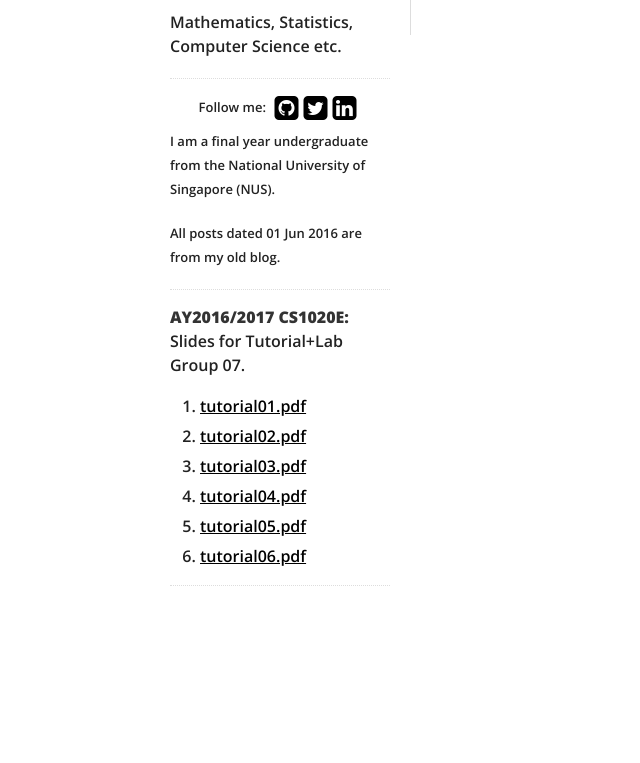
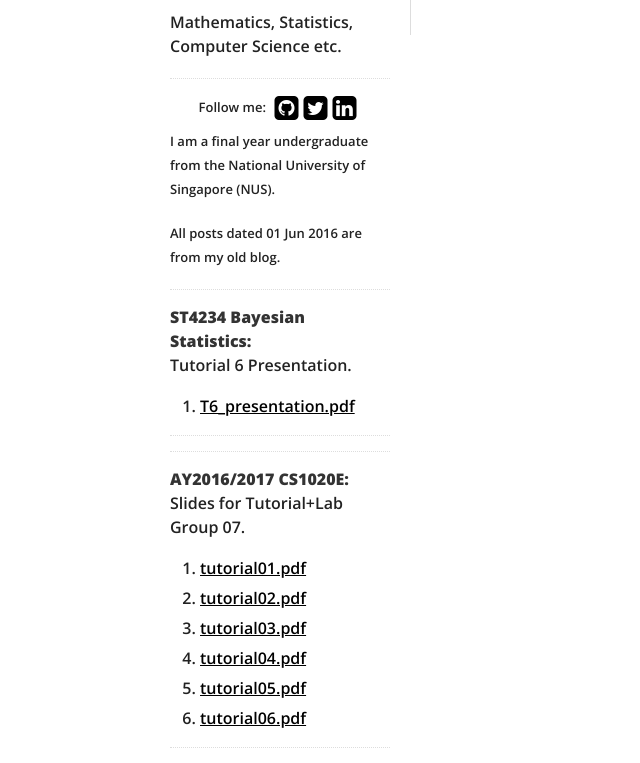
Before and after one commit to Wentong-DST/Wentong-DST.github.io, a Jekyll site: the page built from index.html, in a window 1280 px wide, cut to the strip 397-1160 px from the top of the page. Shown: the whole strip, without its empty margins (0-640 px from the left). Built offline with Jekyll 4.4.1, drawn with Linux system fonts in a browser that asks for light colours; nearby versions of some CDN libraries; before the commit the page ends 998 px from its top, so only the background shows below that.

Commit message:
bayesian stats presentation included

```diff
--- a/_includes/sidebar.html
+++ b/_includes/sidebar.html
@@ -22,6 +22,16 @@
   </div>
   <div id="bio">
     <p>
+    <strong>ST4234 Bayesian Statistics:</strong>
+    <br>
+    Tutorial 6 Presentation.
+    <ol>
+        <li><a href="/pdf/T6_presentation.pdf"><u>T6_presentation.pdf</u></a></li>
+    </ol>
+    </p>
+  </div>
+  <div id="bio">
+    <p>
     <strong>AY2016/2017 CS1020E:</strong>
     <br>
     Slides for Tutorial+Lab Group 07.
```
Also changed, not shown: 1 other file.
